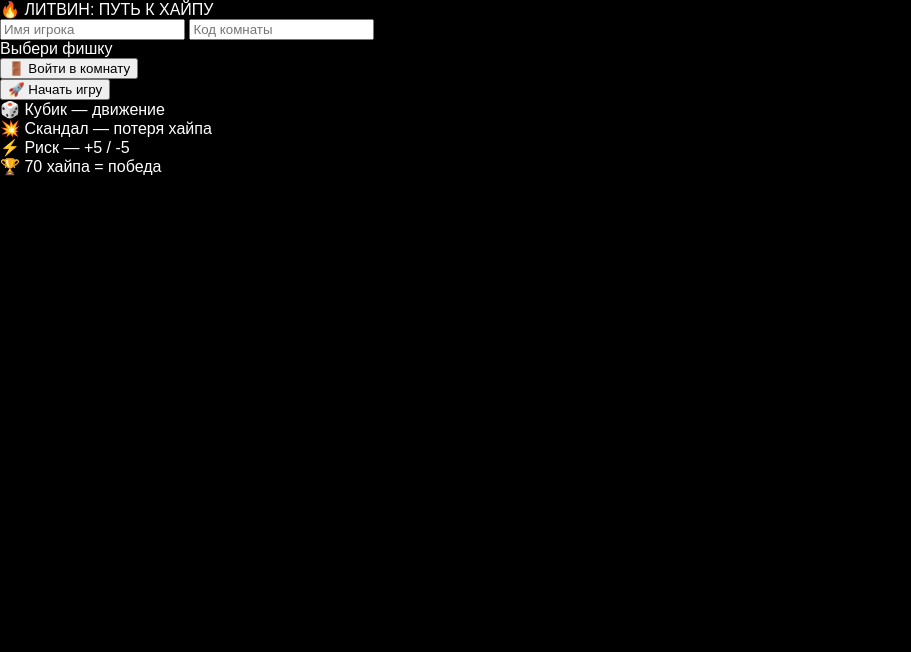
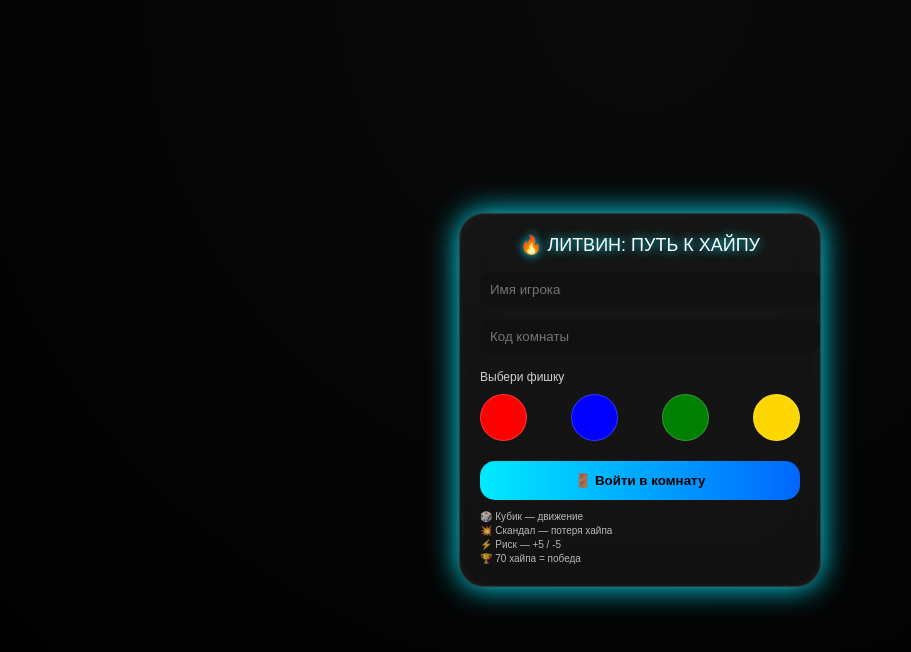
Before and after one commit to pupinupi/Litgame-, a website: page public/index.html in a window 1280 px wide. Shown: the whole page, without its empty margins (0-911 px from the left). Drawn offline with nearby package versions, Linux system fonts and the light colour scheme; no server answers.

Commit message:
Update style.css

```diff
--- a/public/style.css
+++ b/public/style.css
@@ -1,64 +1,135 @@
 body {
   margin:0;
   font-family:Arial;
-  background:black;
+  background: radial-gradient(circle at top,#0a0a0a,#000);
   color:white;
 }
 
-/* LOBBY */
-.lobbyBox {
-  width:300px;
-  margin:auto;
-  margin-top:100px;
-  padding:20px;
-  background:rgba(255,255,255,0.05);
-  border-radius:20px;
+/* CENTER LOBBY */
+#lobby {
+  height:100vh;
+  display:flex;
+  justify-content:center;
+  align-items:center;
 }
 
-/* BOARD */
+/* GLASS CARD */
+.glassCard {
+  width:320px;
+  padding:20px;
+  border-radius:25px;
+
+  background:rgba(255,255,255,0.06);
+  backdrop-filter: blur(20px);
+
+  border:1px solid rgba(255,255,255,0.15);
+
+  box-shadow:
+    0 0 30px #00eaff,
+    inset 0 0 10px rgba(255,255,255,0.05);
+}
+
+/* TITLE */
+.title {
+  font-size:18px;
+  text-align:center;
+  margin-bottom:10px;
+  text-shadow:0 0 10px #00eaff;
+}
+
+/* INPUT */
+input {
+  width:100%;
+  padding:10px;
+  margin:6px 0;
+  border:none;
+  border-radius:12px;
+  background:#111;
+  color:white;
+}
+
+/* SECTION */
+.sectionTitle {
+  margin-top:10px;
+  font-size:12px;
+  opacity:0.8;
+}
+
+/* CHIPS */
+.chips {
+  display:flex;
+  justify-content:space-between;
+  margin:10px 0;
+}
+
+.chip {
+  width:45px;
+  height:45px;
+  border-radius:50%;
+  cursor:pointer;
+  border:1px solid rgba(255,255,255,0.2);
+  transition:0.2s;
+}
+
+.chip.selected {
+  transform:scale(1.2);
+  box-shadow:0 0 15px white;
+}
+
+.red{background:red}
+.blue{background:blue}
+.green{background:green}
+.yellow{background:gold}
+
+/* BUTTONS */
+button {
+  width:100%;
+  padding:12px;
+  margin-top:10px;
+  border:none;
+  border-radius:15px;
+  font-weight:bold;
+  cursor:pointer;
+}
+
+#joinBtn {
+  background:linear-gradient(90deg,#00eaff,#0066ff);
+}
+
+#startBtn {
+  background:linear-gradient(90deg,#00ff88,#00aa55);
+}
+
+/* RULES */
+.rules {
+  font-size:10px;
+  opacity:0.7;
+  margin-top:10px;
+  line-height:1.4;
+}
+
+/* GAME */
 #gameBoard {
   width:90vw;
   max-width:600px;
   height:600px;
   margin:auto;
-  background:url("board.jpg");
+  background:url("board.jpg") center/cover;
+  border-radius:20px;
   position:relative;
-  border-radius:20px;
-  box-shadow:0 0 30px orange;
+  box-shadow:0 0 40px orange;
 }
 
 /* PLAYER */
 .player {
   position:absolute;
-  width:20px;
-  height:20px;
+  width:18px;
+  height:18px;
   border-radius:50%;
+  box-shadow:0 0 15px currentColor;
 }
 
-/* SHAKE */
-.shake {
-  animation: shake 0.3s;
+/* HIDDEN */
+.hidden {
+  display:none;
 }
-
-@keyframes shake {
-  0%{transform:translate(0,0)}
-  25%{transform:translate(-5px,5px)}
-  50%{transform:translate(5px,-5px)}
-  75%{transform:translate(-5px,-5px)}
-  100%{transform:translate(0,0)}
-}
-
-/* BAR */
-#hypeBar {
-  width:80%;
-  height:20px;
-  background:#222;
-  margin:10px auto;
-  border-radius:10px;
-  overflow:hidden;
-}
-
-#hypeBar div {
-  height:100%;
-  background:linear-gradient(90deg,#00eaff,#00ff88);
-}
```
